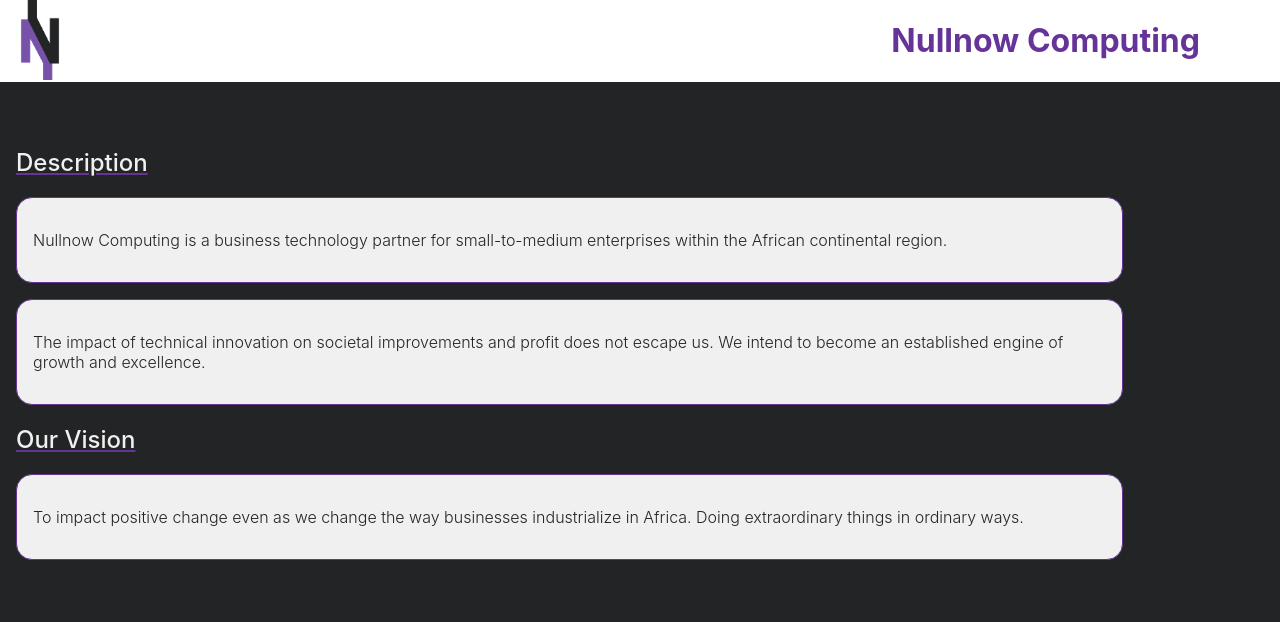
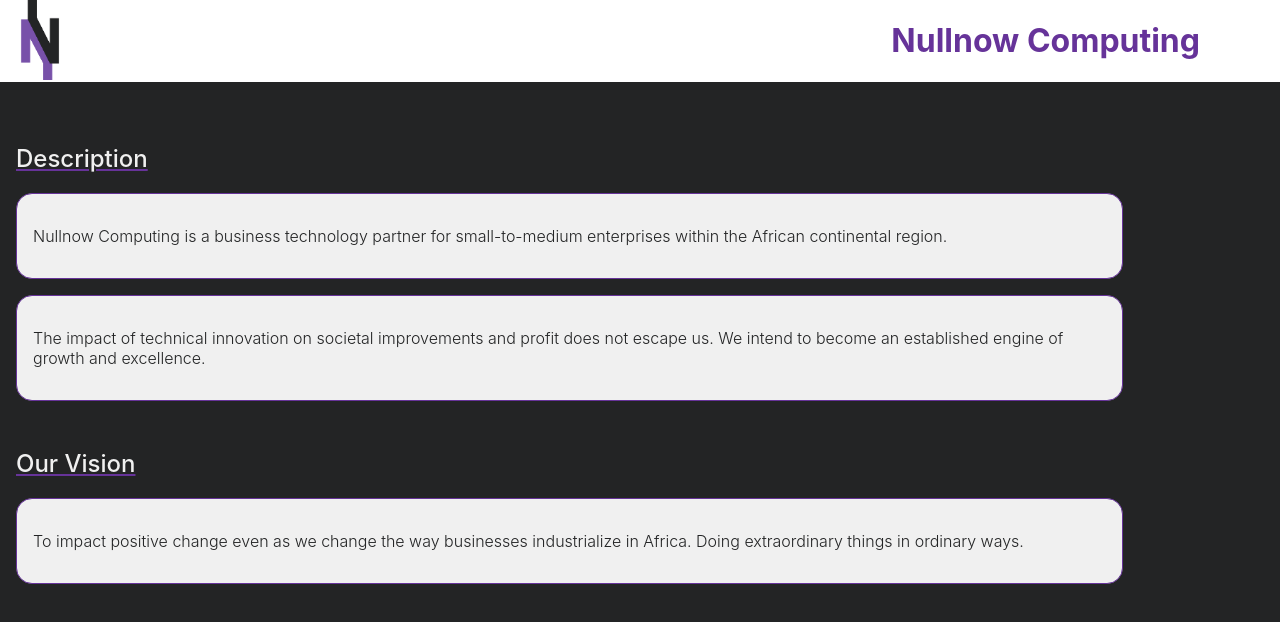
Before and after one commit to nullnow/nullnow.com, a React (Create React App) app: page / in a window 1280 px wide. Shown: the top 622 px of the page. Built offline with nearby package versions, Linux system fonts and the light colour scheme.

Commit message:
Updated content and h2 margins

```diff
--- a/src/App.css
+++ b/src/App.css
@@ -8,6 +8,7 @@
   font-weight: 500;
   text-decoration: underline;
   text-decoration-color: #639;
+  margin-top: 3rem;
 }
 
 h1 {
@@ -32,7 +33,7 @@
 }
 
 .content {
-  margin-top: 7rem;
+  margin-top: 5rem;
   padding: 1rem;
 }
 
```
